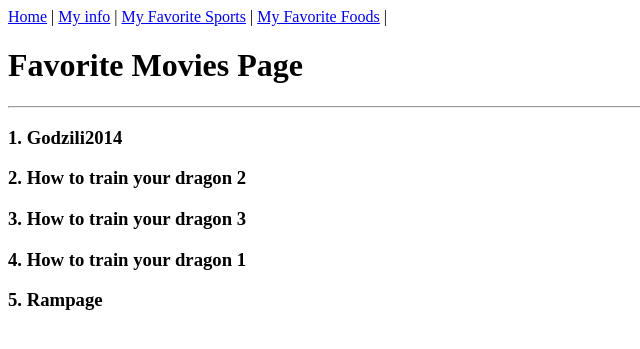
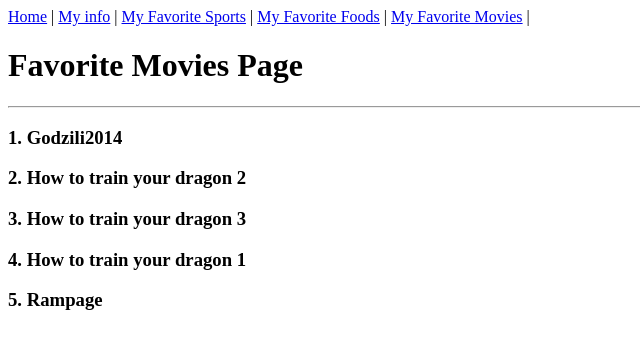
Before and after one commit to KhunakonN/flask-template-khunakon, a Flask app: page /favorite/movie in a window 1280 px wide. Shown: the top 349 px of the page, without its empty margins (0-640 px from the left). Run offline with Flask 3, Linux system fonts and the light colour scheme.

Commit message:
edit layout

```diff
--- a/templates/layout.html
+++ b/templates/layout.html
@@ -11,6 +11,7 @@
     <a href="/user/info">My info</a> |
     <a href="/favorite/sports">My Favorite Sports</a> |
     <a href="/favorite/food">My Favorite Foods</a> |
+    <a href="/favorite/movie">My Favorite Movies</a> |
 
     {% block content %}{% endblock %}
 
```
